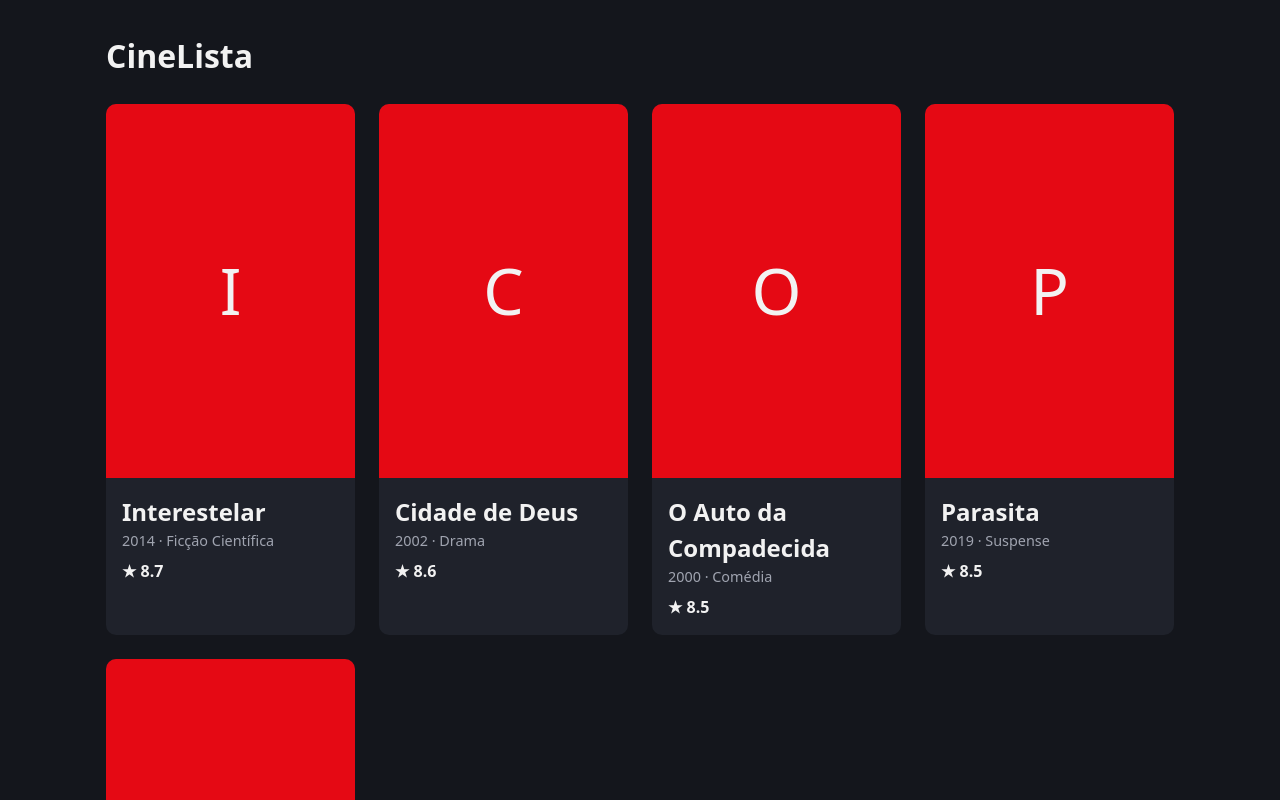
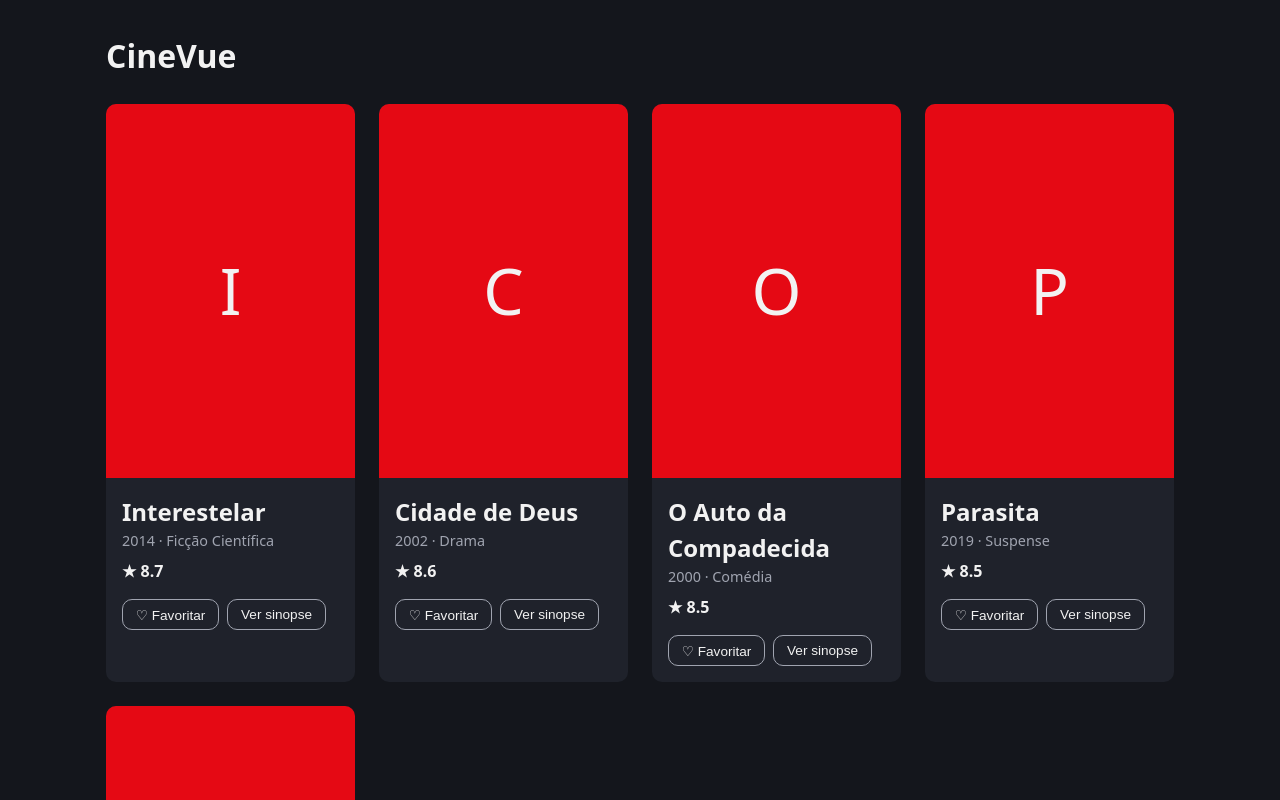
Before and after one commit to matheussouzamenezes99-dotcom/landing-page-filmes, a Vue app: page / in a window 1280 px wide. Shown: the top 800 px of the page. Built offline with nearby package versions, Linux system fonts and the light colour scheme.

Commit message:
feat: adiciona favoritar e sinopse com ref, @click e v-show

```diff
--- a/src/App.vue
+++ b/src/App.vue
@@ -3,17 +3,57 @@ import { ref } from 'vue'
 import MovieCard from './components/MovieCard.vue'
 
 const filmes = ref([
-  { id: 1, titulo: 'Interestelar', ano: 2014, genero: 'Ficção Científica', nota: 8.7, poster: '' },
-  { id: 2, titulo: 'Cidade de Deus', ano: 2002, genero: 'Drama', nota: 8.6, poster: '' },
-  { id: 3, titulo: 'O Auto da Compadecida', ano: 2000, genero: 'Comédia', nota: 8.5, poster: '' },
-  { id: 4, titulo: 'Parasita', ano: 2019, genero: 'Suspense', nota: 8.5, poster: '' },
-  { id: 5, titulo: 'Homem-Aranha no Aranhaverso', ano: 2018, genero: 'Animação', nota: 8.4, poster: '' }
+  {
+    id: 1,
+    titulo: 'Interestelar',
+    ano: 2014,
+    genero: 'Ficção Científica',
+    nota: 8.7,
+    poster: '',
+    sinopse: 'Astronautas atravessam um buraco de minhoca em busca de um novo lar para a humanidade.'
+  },
+  {
+    id: 2,
+    titulo: 'Cidade de Deus',
+    ano: 2002,
+    genero: 'Drama',
+    nota: 8.6,
+    poster: '',
+    sinopse: 'A vida de jovens numa comunidade do Rio de Janeiro, entre o crime e a busca por outro destino.'
+  },
+  {
+    id: 3,
+    titulo: 'O Auto da Compadecida',
+    ano: 2000,
+    genero: 'Comédia',
+    nota: 8.5,
+    poster: '',
+    sinopse: 'Dois amigos espertos do sertão nordestino se metem em confusões e tentam escapar com muita lábia.'
+  },
+  {
+    id: 4,
+    titulo: 'Parasita',
+    ano: 2019,
+    genero: 'Suspense',
+    nota: 8.5,
+    poster: '',
+    sinopse: 'Uma família pobre se infiltra aos poucos na casa de uma família rica, com consequências inesperadas.'
+  },
+  {
+    id: 5,
+    titulo: 'Homem-Aranha no Aranhaverso',
+    ano: 2018,
+    genero: 'Animação',
+    nota: 8.4,
+    poster: '',
+    sinopse: 'Miles Morales vira o Homem-Aranha e conhece versões do herói vindas de outros universos.'
+  }
 ])
 </script>
 
 <template>
   <main>
-    <h1>CineLista</h1>
+    <h1>CineVue</h1>
 
     <section class="lista">
       <MovieCard
@@ -24,6 +64,7 @@ const filmes = ref([
         :genero="filme.genero"
         :nota="filme.nota"
         :poster="filme.poster"
+        :sinopse="filme.sinopse"
       />
     </section>
   </main>
--- a/src/components/MovieCard.vue
+++ b/src/components/MovieCard.vue
@@ -1,11 +1,17 @@
 <script setup>
+import { ref } from 'vue'
+
 defineProps({
   titulo: String,
   ano: Number,
   genero: String,
   nota: Number,
-  poster: String
+  poster: String,
+  sinopse: String
 })
+
+const favorito = ref(false)
+const mostrarSinopse = ref(false)
 </script>
 
 <template>
@@ -17,6 +23,22 @@ defineProps({
       <h2>{{ titulo }}</h2>
       <p class="detalhes">{{ ano }} · {{ genero }}</p>
       <p class="nota">★ {{ nota }}</p>
+
+      <div class="acoes">
+        <button
+          class="btn"
+          :class="{ ativo: favorito }"
+          @click="favorito = !favorito"
+        >
+          {{ favorito ? '❤ Favoritado' : '♡ Favoritar' }}
+        </button>
+
+        <button class="btn" @click="mostrarSinopse = !mostrarSinopse">
+          {{ mostrarSinopse ? 'Ocultar sinopse' : 'Ver sinopse' }}
+        </button>
+      </div>
+
+      <p v-show="mostrarSinopse" class="sinopse">{{ sinopse }}</p>
     </div>
   </article>
 </template>
@@ -56,4 +78,36 @@ defineProps({
   margin-top: 0.5rem;
   font-weight: bold;
 }
+
+.acoes {
+  display: flex;
+  flex-wrap: wrap;
+  gap: 0.5rem;
+  margin-top: 1rem;
+}
+
+.btn {
+  background: transparent;
+  color: var(--cor-texto);
+  border: 1px solid var(--cor-texto-suave);
+  border-radius: var(--raio);
+  padding: 0.4rem 0.8rem;
+  font-size: 0.85rem;
+  cursor: pointer;
+}
+
+.btn:hover {
+  border-color: var(--cor-destaque);
+}
+
+.btn.ativo {
+  background: var(--cor-destaque);
+  border-color: var(--cor-destaque);
+}
+
+.sinopse {
+  margin-top: 1rem;
+  font-size: 0.9rem;
+  color: var(--cor-texto-suave);
+}
 </style>
```
Also changed, not shown: 1 other file (tests, documents, lock files or other folders).
